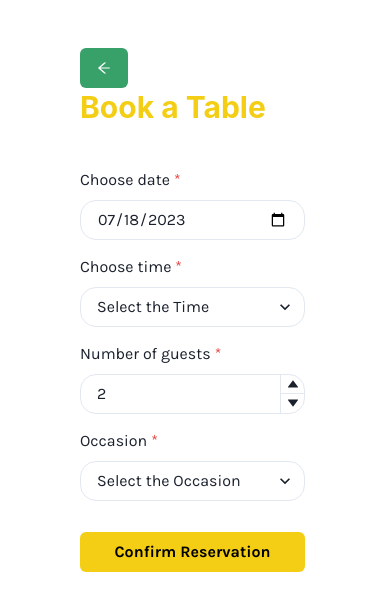
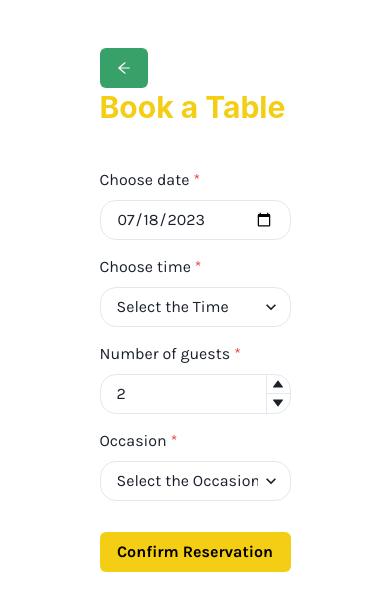
Before and after one commit to andregu14/Front-End-Developer-Capstone-Project, a React (Create React App) app: page / in a window 390 px wide. Shown: the top 610 px of the page. Built offline with nearby package versions, Linux system fonts and the light colour scheme.

Commit message:
Update App.css

```diff
--- a/src/App.css
+++ b/src/App.css
@@ -120,15 +120,18 @@ aside {
     gap: 0em 0em;
   }
 
+  #title {
+    gap: 0px;
+  }
+
   body {
     font-size: 1rem;
   }
 
   main {
-    width: 30em;
     margin: 0;
     border: none;
-    width: 100vw;
+    width: 90vw;
   }
 
   main header {
```
